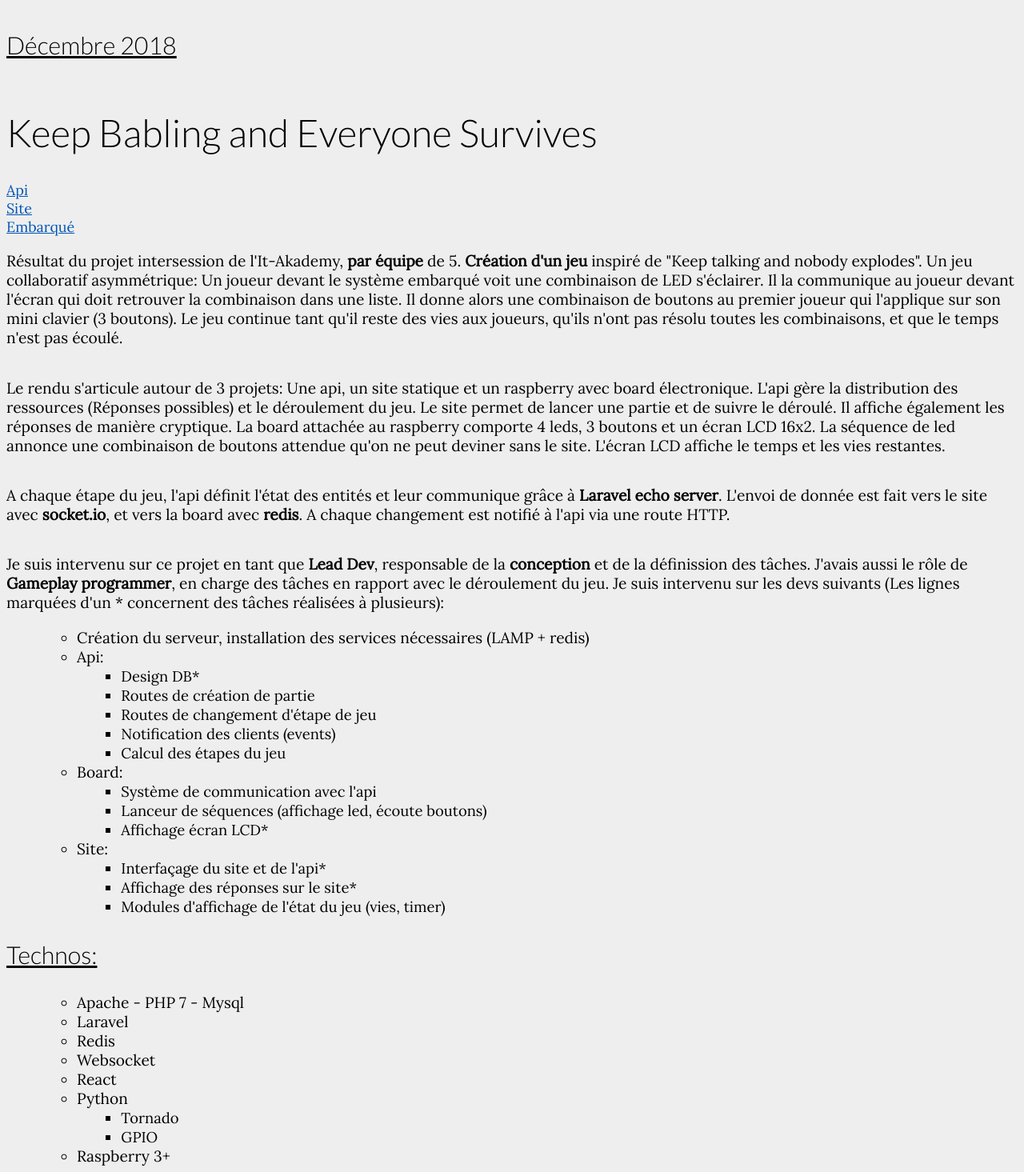
After one commit to QuentinBouvier/portfolio, a PHP site: page /html/projects/kbaes.html in a window 1280 px wide. The commit adds this page. Shown: the whole page at 80% size. Run offline with PHP 8.4, Linux system fonts and the light colour scheme.

Commit message:
feat: Add recent projects
removed projects that are no longer relevant

```diff
--- a/html/css/projects.css
+++ b/html/css/projects.css
@@ -36,9 +36,11 @@ ul
     list-style-type: circle;
 }
 
-.sub-list
+ul li ul
 {
-    font-size: 16px;
+    font-size: .8em;
+    list-style-type: square;
+    margin: 0 0 0 1em;
 }
 
 a
@@ -87,8 +89,6 @@ code string
 @media screen
 and (max-width: 800px)
 {
-
-
     .slider
     {
         display: none;
--- /dev/null
+++ b/html/projects/kbaes.html
@@ -0,0 +1,88 @@
+<!DOCTYPE html>
+<html lang="en">
+
+<head>
+    <meta charset="UTF-8">
+    <meta name="projectTitle" content="KBAES">
+    <meta name="thumbnail" content="./pages/works/kbaesThumb.png">
+    <meta name="thumbnailAlt" content="Kbaes thumbnail">
+    <meta name="order" content="0">
+
+    <title>Journey</title>
+
+    <link href="https://fonts.googleapis.com/css?family=Lato:300|Lora" rel="stylesheet">
+    <link rel="stylesheet" href="/css/projects.css">
+</head>
+
+<body>
+
+    <h3>Décembre 2018</h3>
+    <h1>Keep Babling and Everyone Survives</h1>
+
+    <a href="https://github.com/keep-babbling-and-everyone-survives/kbaes-api" target="_blank">Api</a>
+    <a href="https://github.com/keep-babbling-and-everyone-survives/kbaes-front" target="_blank">Site</a>
+    <a href="https://github.com/keep-babbling-and-everyone-survives/kbaes-embedded" target="_blank">Embarqué</a>
+
+    <p>Résultat du projet intersession de l'It-Akademy, <b>par équipe</b> de 5. <b>Création d'un jeu</b> inspiré de
+        "Keep talking and nobody explodes". Un jeu collaboratif asymmétrique: Un joueur devant le système embarqué voit
+        une combinaison de LED s'éclairer. Il la communique au joueur devant l'écran qui doit retrouver la combinaison
+        dans une liste. Il donne alors une combinaison de boutons au premier joueur qui l'applique sur son mini clavier
+        (3 boutons). Le jeu continue tant qu'il reste des vies aux joueurs, qu'ils n'ont pas résolu toutes les
+        combinaisons, et que le temps n'est pas écoulé.</p>
+    <p>Le rendu s'articule autour de 3 projets: Une api, un site statique et un raspberry avec board électronique. L'api
+        gère la distribution des ressources (Réponses possibles) et le déroulement du jeu. Le site permet de lancer une
+        partie et de suivre le déroulé. Il affiche également les réponses de manière cryptique. La board attachée au
+        raspberry comporte 4 leds, 3 boutons et un écran LCD 16x2. La séquence de led annonce une combinaison de boutons
+        attendue qu'on ne peut deviner sans le site. L'écran LCD affiche le temps et les vies restantes.</p>
+    <p>A chaque étape du jeu, l'api définit l'état des entités et leur communique grâce à <b>Laravel echo server</b>.
+        L'envoi de donnée est fait vers le site avec <b>socket.io</b>, et vers la board avec <b>redis</b>. A chaque
+        changement est notifié à l'api via une route HTTP.</p>
+    <p>Je suis intervenu sur ce projet en tant que <b>Lead Dev</b>, responsable de la <b>conception</b> et de la
+        définission des tâches. J'avais aussi le rôle de <b>Gameplay programmer</b>, en charge des tâches en rapport
+        avec le déroulement du jeu. Je suis intervenu sur les devs suivants (Les lignes marquées d'un * concernent des
+        tâches réalisées à plusieurs):</p>
+    <ul>
+        <li>Création du serveur, installation des services nécessaires (LAMP + redis)</li>
+        <li>Api:
+            <ul>
+                <li>Design DB*</li>
+                <li>Routes de création de partie</li>
+                <li>Routes de changement d'étape de jeu</li>
+                <li>Notification des clients (events)</li>
+                <li>Calcul des étapes du jeu</li>
+            </ul>
+        </li>
+        <li>Board:
+            <ul>
+                <li>Système de communication avec l'api</li>
+                <li>Lanceur de séquences (affichage led, écoute boutons)</li>
+                <li>Affichage écran LCD*</li>
+            </ul>
+        </li>
+        <li>Site:
+            <ul>
+                <li>Interfaçage du site et de l'api*</li>
+                <li>Affichage des réponses sur le site*</li>
+                <li>Modules d'affichage de l'état du jeu (vies, timer)</li>
+            </ul>
+        </li>
+    </ul>
+
+    <h3>Technos:</h3>
+    <ul>
+        <li>Apache - PHP 7 - Mysql</li>
+        <li>Laravel</li>
+        <li>Redis</li>
+        <li>Websocket</li>
+        <li>React</li>
+        <li>Python
+            <ul>
+                <li>Tornado</li>
+                <li>GPIO</li>
+            </ul>
+        </li>
+        <li>Raspberry 3+</li>
+    </ul>
+</body>
+
+</html>
```
Also changed, not shown: html/projects/bluepotatoe.html (added, +40 -0 lines), html/projects/icons-validation.html (added, +32 -0 lines), html/projects/phpGame/preview.html (deleted, +0 -36 lines), html/projects/sliderJS/preview.html (deleted, +0 -74 lines), html/projects/storystation.html (added, +47 -0 lines), html/pages/works.php (line endings or trailing spaces), html/pages/works/bluepotatoThumb.png (added), html/pages/works/iconsThumb.png (added), html/pages/works/kbaesThumb.png (added), html/pages/works/phpGameThumb.jpg (deleted), html/pages/works/quizThumb.jpg (deleted), html/pages/works/storystationThumb.png (added).
